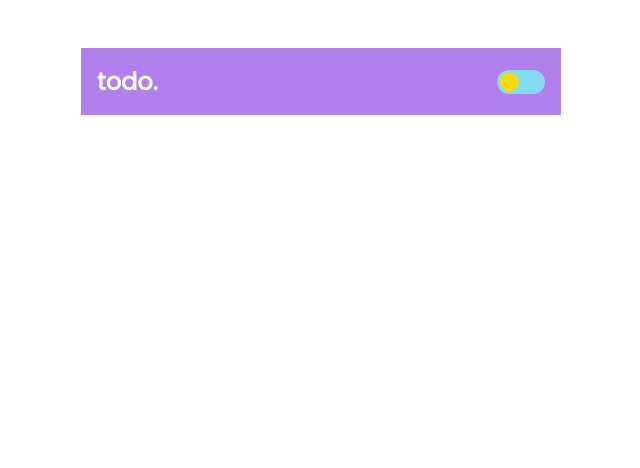
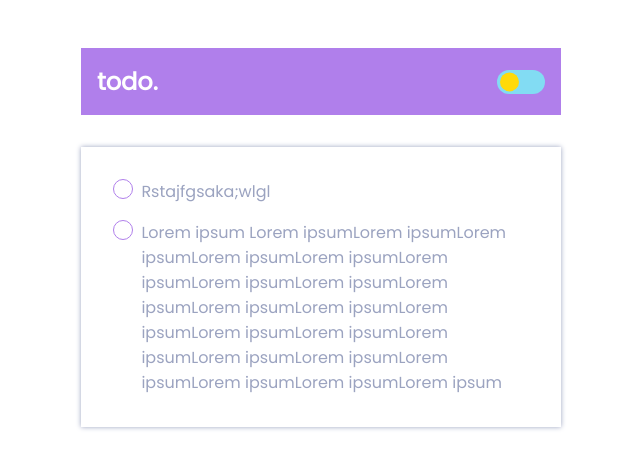
Before and after one commit to chronosgit/todo-react, a React (Create React App) app: page / in a window 1280 px wide. Shown: the top 468 px of the page, without its empty margins (319-959 px from the left). Built offline with nearby package versions, Linux system fonts and the light colour scheme.

Commit message:
Made header, theme-switch, tasks, task, trashcan, radio-button components

```diff
--- a/src/App.js
+++ b/src/App.js
@@ -1,12 +1,47 @@
 import Container from './components/layout/container/Container';
 import Header from "./components/layout/header/Header";
+import Tasks from './components/layout/tasks/Tasks';
+import Divider from './components/ui/divider/Divider';
 import './App.css';
 
 const App = () => {
+	const tasks = [
+		{
+			id: 1,
+			title: "Rstajfgsaka;wlgl",
+			isChecked: false,
+		},
+		{
+			id: 2,
+			title: "Lorem ipsum Lorem ipsumLorem ipsumLorem ipsumLorem ipsumLorem ipsumLorem ipsumLorem ipsumLorem ipsumLorem ipsumLorem ipsumLorem ipsumLorem ipsumLorem ipsumLorem ipsumLorem ipsumLorem ipsumLorem ipsumLorem ipsumLorem ipsumLorem ipsumLorem ipsum",
+			isChecked: false,
+		},
+	];
+
+	const addTask = (task) => {
+		console.log(`new task: ${task}`);
+	}
+
+	const completeTask = (task) => {
+		console.log(`completed task: ${task}`);
+	}
+
+	const removeTask = (task) => {
+		console.log(`removed task: ${task}`);
+	}
+
 	return (
 		<div className="App">
 			<Container>
 				<Header />
+
+				<Divider height={2} />
+
+				<Tasks
+					tasks={tasks}
+					completeTask={completeTask}
+					removeTask={removeTask}
+				/>
 			</Container>
 		</div>
 	);
--- /dev/null
+++ b/src/components/layout/taskItem/TaskItem.jsx
@@ -0,0 +1,19 @@
+import RadioButton from "../../ui/radioButton/RadioButton";
+import Trashcan from "../../ui/trashcan/Trashcan";
+import styles from "./taskItem.module.css";
+
+const TaskItem = ({task, removeTask, completeTask}) => {
+    return (
+        <div className={styles.task} aria-label="task">
+            <div className={styles.content}>
+                <RadioButton parentElement={task} onClick={completeTask} />
+
+                <p className={styles.title}>{task.title}</p>
+            </div>
+
+            <Trashcan parentElement={task} onClick={removeTask} />
+        </div>
+    )
+}
+
+export default TaskItem;
--- /dev/null
+++ b/src/components/layout/taskItem/taskItem.module.css
@@ -0,0 +1,10 @@
+.task, .content {
+    display: flex;
+    justify-content: space-between;
+    align-items: flex-start;
+    gap: 0.5rem;
+}
+
+.title {
+    color: var(--clr-main-thin);
+}
--- /dev/null
+++ b/src/components/layout/tasks/Tasks.jsx
@@ -0,0 +1,27 @@
+import TaskItem from "../taskItem/TaskItem";
+import styles from "./tasks.module.css";
+
+const Tasks = ({tasks, addTask, completeTask, removeTask}) => {
+    return (
+        <div className={styles.tasks} aria-label="tasks">
+            {
+                tasks
+                ?
+                    tasks.map((task, i) => {
+                        return (
+                            <TaskItem
+                                key={task.id}
+                                task={task}
+                                completeTask={completeTask}
+                                removeTask={removeTask}
+                            />
+                        )
+                    })
+                :
+                    <p className={styles.message}>No tasks</p>
+            }
+        </div>
+    )
+}
+
+export default Tasks;
--- /dev/null
+++ b/src/components/layout/tasks/tasks.module.css
@@ -0,0 +1,7 @@
+.tasks {
+    padding: 2rem;
+    min-height: 10rem;
+    display: grid;
+    gap: 1rem;
+    box-shadow: 0 0 5px var(--clr-gray);
+}
--- /dev/null
+++ b/src/components/ui/divider/Divider.jsx
@@ -0,0 +1,13 @@
+import styles from "./divider.module.css";
+
+// Component for empty space
+const Divider = ({height = 1}) => {
+    const propsStyles = {
+        height: `${height}rem`,
+    }
+    return (
+        <div className={styles.divider} style={propsStyles} />
+    )
+};
+
+export default Divider;
--- /dev/null
+++ b/src/components/ui/divider/divider.module.css
@@ -0,0 +1,4 @@
+.divider {
+    width: 100%;
+    background-color: inherit;
+}
--- /dev/null
+++ b/src/components/ui/radioButton/RadioButton.jsx
@@ -0,0 +1,14 @@
+import styles from "./radioButton.module.css";
+
+const RadioButton = ({parentElement, onClick}) => {
+
+    const onButtonClick = () => {
+        onClick(parentElement);
+    }
+
+    return (
+        <button className={styles.button} onClick={onButtonClick}/>
+    )
+}
+
+export default RadioButton;
--- /dev/null
+++ b/src/components/ui/radioButton/radioButton.module.css
@@ -0,0 +1,7 @@
+.button {
+    --size: 1.275rem;
+    min-width: var(--size);
+    min-height: var(--size);
+    border: 1px solid var(--clr-bg);
+    border-radius: 50%;
+}
--- /dev/null
+++ b/src/components/ui/trashcan/Trashcan.jsx
@@ -0,0 +1,16 @@
+import styles from "./trashcan.module.css";
+
+const Trashcan = ({parentElement, onClick}) => {
+
+    const onTrashcanClick = () => {
+        onClick(parentElement);
+    }
+
+    return (
+        <button className={styles.trashcan} onClick={onTrashcanClick}>
+            <img src="./assets/icons/trash.png" alt="trashcan" className={styles.image} />
+        </button>
+    )
+}
+
+export default Trashcan;
--- /dev/null
+++ b/src/components/ui/trashcan/trashcan.module.css
@@ -0,0 +1,12 @@
+.trashcan {
+    display: none;
+}
+
+.trashcan.completed {
+    display: block;
+}
+
+.image {
+    width: 1rem;
+    height: 1.2rem;
+}
--- a/src/index.css
+++ b/src/index.css
@@ -63,6 +63,7 @@ img {
 button {
 	cursor: pointer;
 	border: none;
+	background: none;
 }
 
 a {
```
Also changed, not shown: public/assets/icons/trash.png (added).
